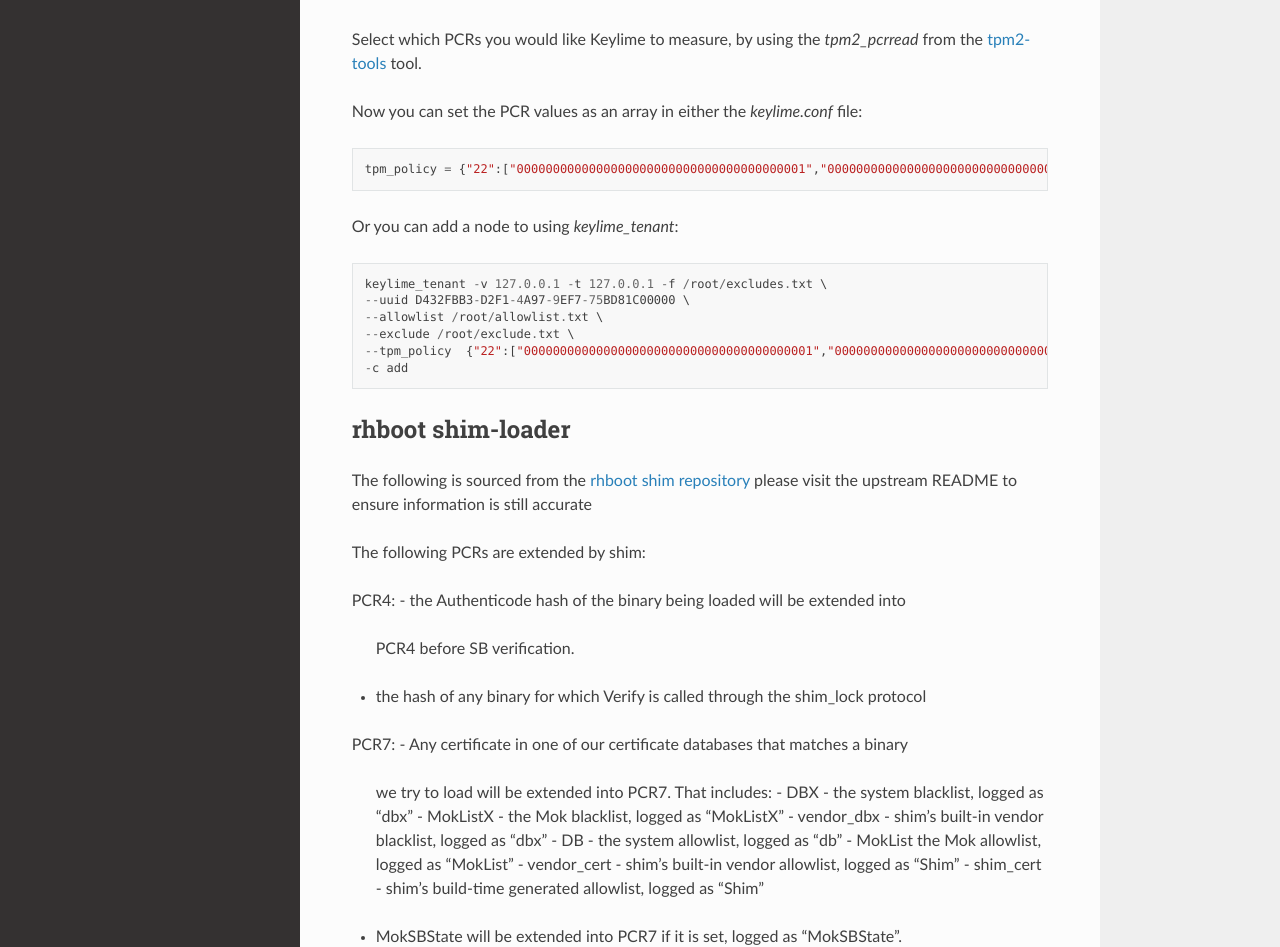
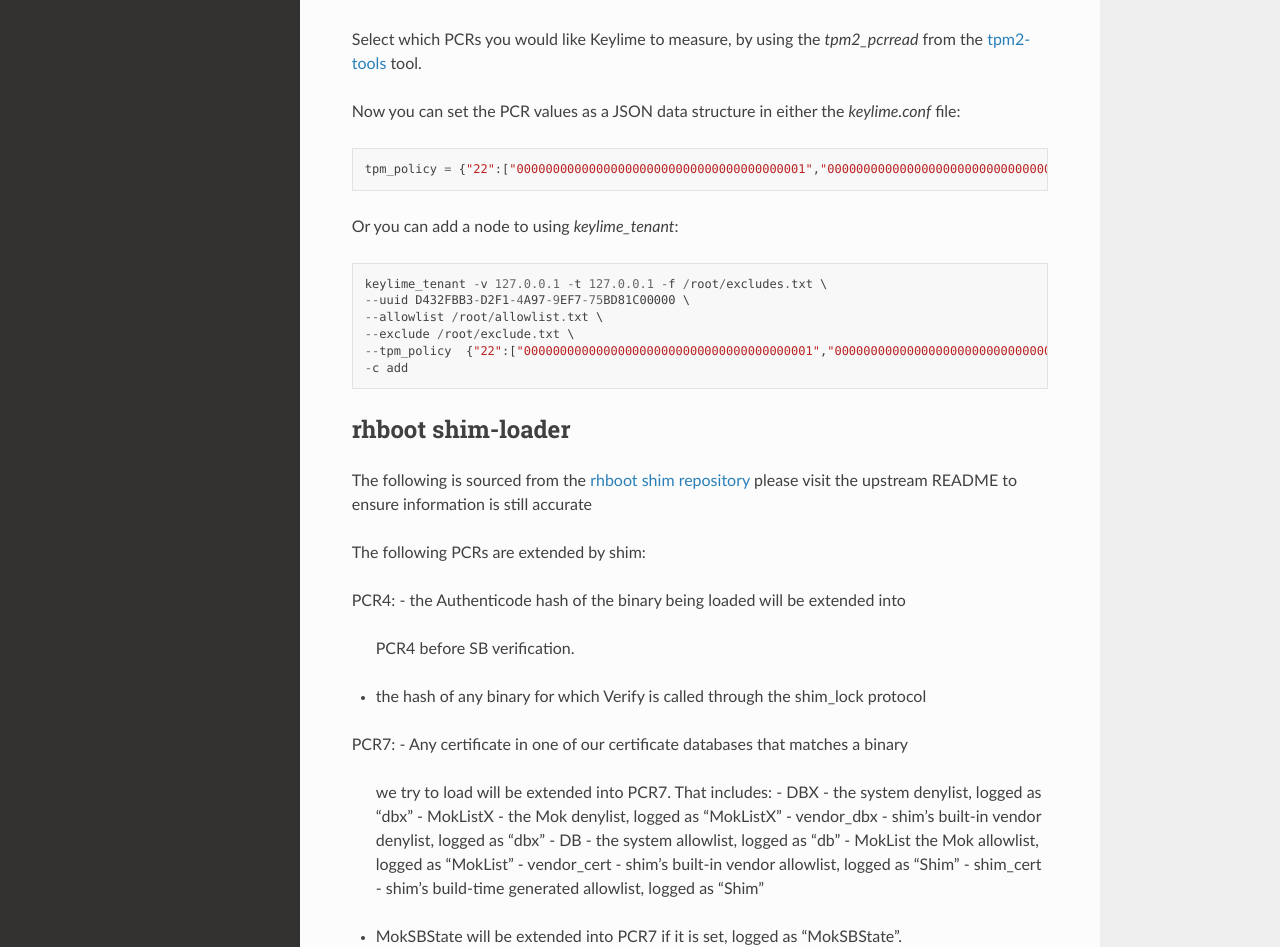
Before and after one commit to keylime/keylime, a Sphinx documentation site: the page built from docs/user_guide/user_selected_pcr_monitoring.rst, in a window 1280 px wide and 1400 px high. Shown: the part 433-1380 px from the top of the window. Built offline with Sphinx 7.4.7 and the Read the Docs theme 2.0.0, drawn with Linux system fonts in a browser that asks for light colours; pages that are not in the unit, such as notebooks, are missing from menus.

Commit message:
Minor doc updates
* Clarify that tpm_policy is a JSON datastructure
* Rename "blacklist" to something clearer

```diff
--- a/docs/user_guide/secure_payloads.rst
+++ b/docs/user_guide/secure_payloads.rst
@@ -115,7 +115,7 @@
 really can't trust that it won't ignore the revocations and do arbitrarily
 malicious things.  So, revocation actions are for other well-behaving Agents in
 the system to take action against the revoked Agent.  For example, by revoking
-its certificate as described above or blacklisting it from the network, etc.
+its certificate as described above or firewalling it from the network, etc.
 
 There are several revocation actions implemented in Keylime that you can look at
 to get an idea of how to write your own.  See the files starting with `local_action`
--- a/docs/user_guide/user_selected_pcr_monitoring.rst
+++ b/docs/user_guide/user_selected_pcr_monitoring.rst
@@ -17,7 +17,7 @@
 Select which PCRs you would like Keylime to measure, by using the `tpm2_pcrread` from the `tpm2-tools <https://github.com/tpm2-software/tpm2-tools>`_
 tool.
 
-Now you can set the PCR values as an array in either the `keylime.conf` file::
+Now you can set the PCR values as a JSON data structure in either the `keylime.conf` file::
 
     tpm_policy = {"22":["0000000000000000000000000000000000000001","0000000000000000000000000000000000000000000000000000000000000001","000000000000000000000000000000000000000000000000000000000000000000000000000000000000000000000001","ffffffffffffffffffffffffffffffffffffffff","ffffffffffffffffffffffffffffffffffffffffffffffffffffffffffffffff","ffffffffffffffffffffffffffffffffffffffffffffffffffffffffffffffffffffffffffffffffffffffffffffffff"],"15":["0000000000000000000000000000000000000000","0000000000000000000000000000000000000000000000000000000000000000","000000000000000000000000000000000000000000000000000000000000000000000000000000000000000000000000"]}
 
@@ -47,9 +47,9 @@
 PCR7:
 - Any certificate in one of our certificate databases that matches a binary
   we try to load will be extended into PCR7.  That includes:
-  - DBX - the system blacklist, logged as "dbx"
-  - MokListX - the Mok blacklist, logged as "MokListX"
-  - vendor_dbx - shim's built-in vendor blacklist, logged as "dbx"
+  - DBX - the system denylist, logged as "dbx"
+  - MokListX - the Mok denylist, logged as "MokListX"
+  - vendor_dbx - shim's built-in vendor denylist, logged as "dbx"
   - DB - the system allowlist, logged as "db"
   - MokList the Mok allowlist, logged as "MokList"
   - vendor_cert - shim's built-in vendor allowlist, logged as "Shim"
```
